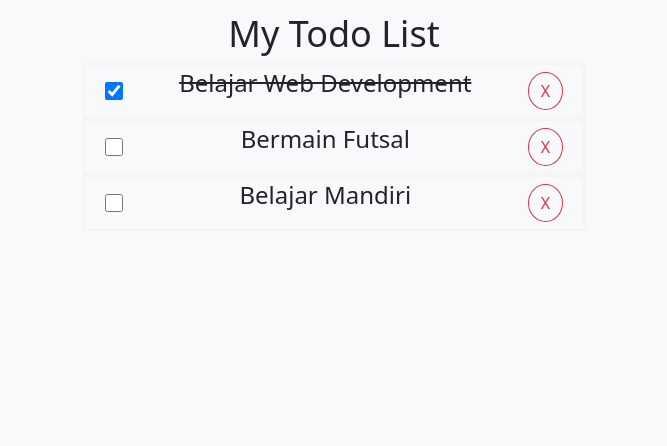
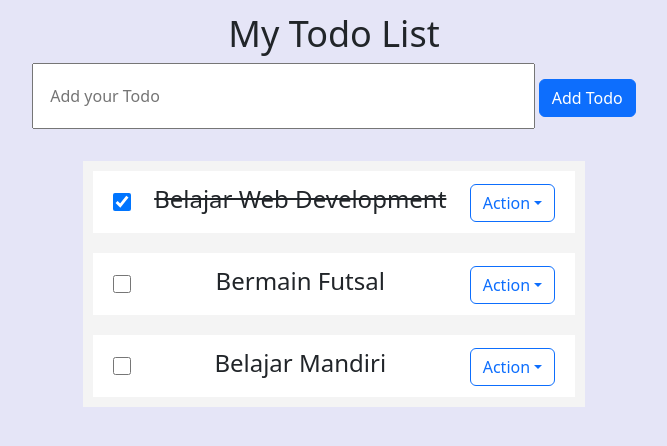
Before and after one commit to Bayuadam/Todo, a React (Vite) app: page / in a window 1280 px wide. Shown: the top 446 px of the page, without its empty margins (306-973 px from the left). Built offline with nearby package versions, Linux system fonts and the light colour scheme.

Commit message:
Develop Delete Update and Create todo feature

```diff
--- a/src/App.jsx
+++ b/src/App.jsx
@@ -1,5 +1,6 @@
 import React, { useState } from "react";
 import Todos from "./components/Todos";
+import TodoForm from "./components/TodoForm";
 import "bootstrap/dist/css/bootstrap.min.css";
 
 function App() {
@@ -25,7 +26,6 @@ function App() {
   ]);
 
   const toggleCompleted = (todoId) => {
-    // console.log(todoId, );
     const updatedTodos = todos.map((todo) => {
       if (todo.id === todoId) {
         todo.completed = !todo.completed;
@@ -45,13 +45,41 @@ function App() {
     setTodos(deleteTodos);
   };
 
+  const editTodo = (todoId, todoValue) => {
+    const editTodos = todos.map((todo) => {
+      if (todo.id === todoId) {
+        todo.title = todoValue;
+      }
+      return todo;
+    });
+    setTodos(editTodos);
+  };
+
+  const addTodo = (todoTitle) => {
+    if (todoTitle === "") {
+      return;
+    }
+
+    const newTodo = {
+      id: todos.length + 1,
+      title: todoTitle,
+      completed: false,
+      deleted: false,
+    };
+
+    const updatedTodos = todos.concat(newTodo);
+    setTodos(updatedTodos);
+  };
+
   return (
     <div style={{ textAlign: "center", padding: "12px" }}>
       <h1 style={{ fontSize: "36px" }}>My Todo List</h1>
+      <TodoForm addTodo={addTodo} />
       <Todos
         todos={todos}
         toggleCompleted={toggleCompleted}
         toggleDeleted={deleteTodo}
+        toggleEdited={editTodo}
       />
     </div>
   );
--- /dev/null
+++ b/src/components/TodoForm.jsx
@@ -0,0 +1,53 @@
+import Button from "react-bootstrap/Button";
+import React from "react";
+import { useState } from "react";
+const TodoForm = (props) => {
+  const [title, setTitle] = useState("");
+  // Submit
+  const handleSubmit = (e) => {
+    e.preventDefault();
+    props.addTodo(title);
+    setTitle("");
+  };
+
+  const handleChangeTitle = (e) => {
+    setTitle(e.target.value);
+  };
+
+  return (
+    <div style={styles.container}>
+      <form
+        onSubmit={(e) => {
+          handleSubmit(e);
+        }}
+      >
+        <input
+          type="text"
+          placeholder="Add your Todo"
+          style={styles.formInput}
+          onChange={(e) => {
+            handleChangeTitle(e);
+          }}
+          value={title}
+        />
+        <Button type="submit" variant="primary" className="ms-1">
+          Add Todo
+        </Button>
+      </form>
+    </div>
+  );
+};
+
+const styles = {
+  container: {
+    marginBottom: "32px",
+  },
+  formInput: {
+    height: "66px",
+    width: "40%",
+    fontSize: "16px",
+    padding: "0 16px",
+  },
+};
+
+export default TodoForm;
--- a/src/components/TodoItem.jsx
+++ b/src/components/TodoItem.jsx
@@ -1,5 +1,6 @@
 import React from "react";
-import { Button } from "react-bootstrap";
+import Dropdown from "react-bootstrap/Dropdown";
+import DropdownButton from "react-bootstrap/DropdownButton";
 import Swal from "sweetalert2";
 import withReactContent from "sweetalert2-react-content";
 
@@ -8,16 +9,17 @@ const MySwal = withReactContent(Swal);
 const TodoItem = (props) => {
   const getTodoTitleStyle = () => {
     if (props.todo.completed === true) {
-      return { textDecoration: "line-through" };
+      return { textDecoration: "line-through", paddingTop: "10px" };
     } else {
-      return { textDecoration: "none" };
+      return { textDecoration: "none", paddingTop: "10px" };
     }
   };
 
   return (
     <div
       style={{
-        border: "2px solid #f4f4f4",
+        background: "#fff",
+        border: "10px solid #f4f4f4",
         fontSize: "24px",
         display: "flex",
         justifyContent: "space-between",
@@ -34,13 +36,44 @@ const TodoItem = (props) => {
         checked={props.todo.completed}
       />
       <p style={getTodoTitleStyle()}>{props.todo.title}</p>
-      <Button
-        variant="outline-danger"
-        style={{
-          borderRadius: "100%",
-          // border: "none",
-          fontSize: "16px",
+      <DropdownButton
+        id="dropdown-basic-button"
+        variant="outline-primary"
+        title="Action"
+      >
+        <Dropdown.Item
+          onClick={() => {
+            MySwal.fire({
+              title: "Edit Todo List",
+              inputLabel: "Masukan Text",
+              input: "text",
+              inputValidator: (value) => {
+                if (!value) {
+                  return "Anda Harus Memasukan Todo List";
+                }
+              },
+              showCancelButton: true,
+              confirmButtonText: "Edit",
+              inputValue: props.todo.title,
+              confirmButtonColor: "#198754",
+              cancelButtonColor: "#dc3741",
+              cancelButtonText: "Tidak",
+            }).then((result) => {
+              if (result.isConfirmed && result.value) {
+                props.toggleEdited(props.todo.id, result.value);
+                MySwal.fire({
+                  title: "Berhasil Mengedit Todo List",
+                  icon: "success",
+                  timer: 1500,
+                  showConfirmButton: false,
+                });
+              }
+            });
           }}
+        >
+          Edit
+        </Dropdown.Item>
+        <Dropdown.Item
           onClick={() => {
             MySwal.fire({
               title: "Hapus Todo",
@@ -53,12 +86,19 @@ const TodoItem = (props) => {
             }).then((result) => {
               if (result.isConfirmed) {
                 props.toggleDeleted(props.todo.id);
+                MySwal.fire({
+                  title: "Berhasil Menghapus Todo List",
+                  icon: "success",
+                  timer: 1500,
+                  showConfirmButton: false,
+                });
               }
             });
           }}
         >
-        X
-      </Button>
+          Delete
+        </Dropdown.Item>
+      </DropdownButton>
     </div>
   );
 };
--- a/src/components/Todos.jsx
+++ b/src/components/Todos.jsx
@@ -5,12 +5,13 @@ const Todos = (props) => {
   return (
     <div style={{ width: "40%", margin: "0 auto" }}>
       {props.todos.map((todo) => {
-        return todo.deleted !== true ? (
+        return !todo.deleted ? (
           <TodoItem
             key={todo.id}
             todo={todo}
             toggleCompleted={props.toggleCompleted}
             toggleDeleted={props.toggleDeleted}
+            toggleEdited={props.toggleEdited}
           />
         ) : null;
       })}
--- a/src/index.css
+++ b/src/index.css
@@ -52,3 +52,10 @@ input {
   transition: 1s ease 0s;
   z-index: 100;
 } */
+
+body {
+  background-color: #e5e5f7;
+  opacity: 1;
+  background-image: radial-gradient(#444cf7 0.3px, #e5e5f7 0.3px);
+  background-size: 10px 10px;
+}
```
Lines whose indentation alone changed are shown as unchanged.
